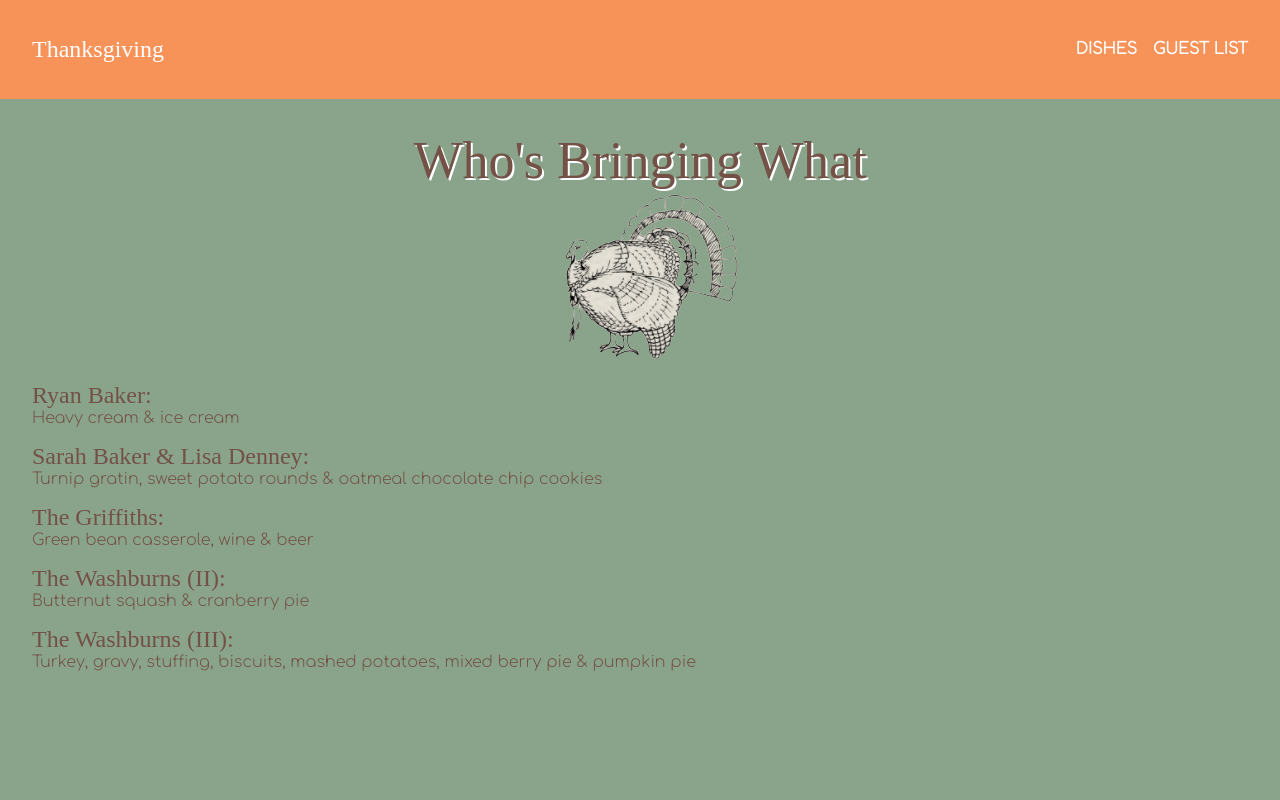
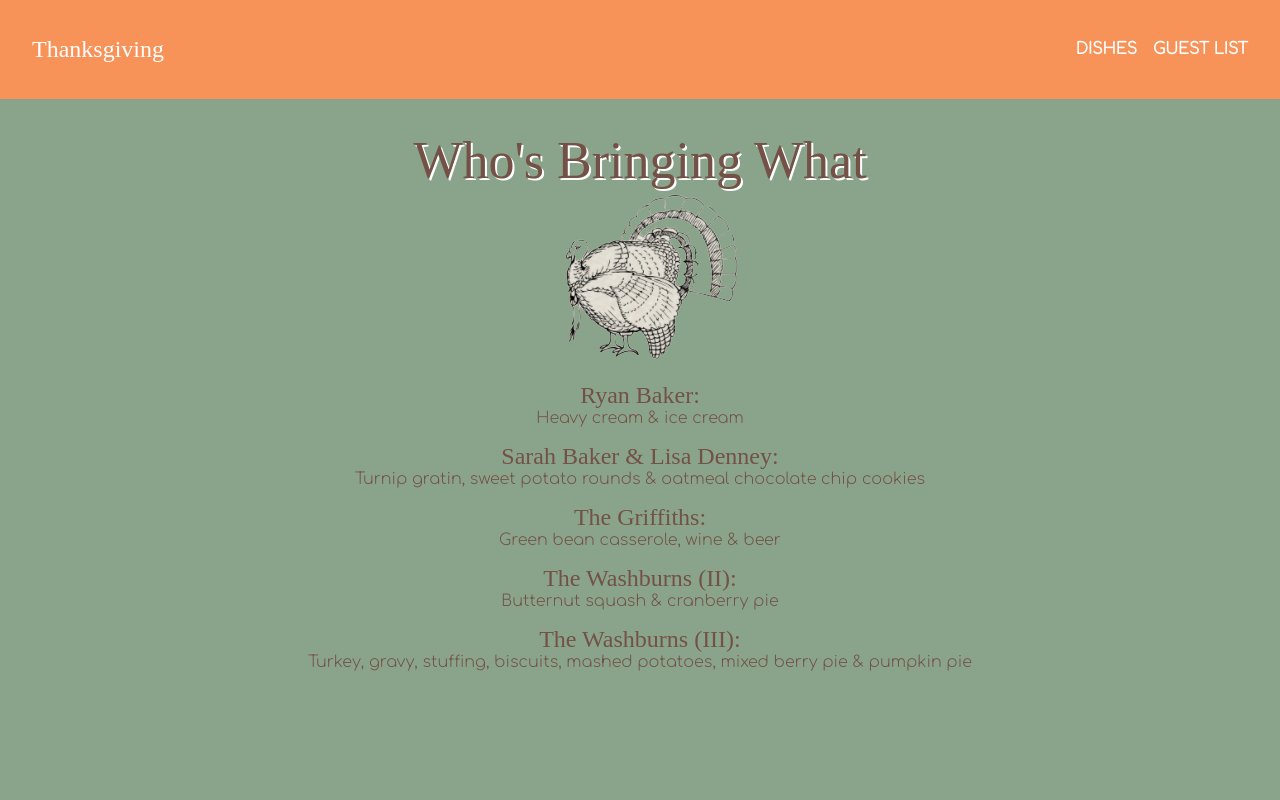
Before and after one commit to marybees/thanksgiving, a React (Create React App) app: page /dishes in a window 1280 px wide. Shown: the top 800 px of the page. Built offline with nearby package versions, Linux system fonts and the light colour scheme; a web font is replaced by a local one.

Commit message:
Format text in dishes

```diff
--- a/src/Dish.js
+++ b/src/Dish.js
@@ -10,7 +10,7 @@ const Dish = () => {
       <div className="image">
         <img src={turkey} alt="turkey"/>
       </div>
-      <div id="guest-list-container">
+      <div id="dish-list-container">
         <div>
           <p>
             <div className="cursive">Ryan Baker:</div>
--- a/src/index.css
+++ b/src/index.css
@@ -102,6 +102,13 @@ body {
 #guest-list-container {
     width: 100%;
     display: flex;
+}
+
+#dish-list-container {
+    width: 100%;
+    display: flex;
+    justify-content: center;
+    text-align: center;
 }
 
 .guest-list-column {
```
